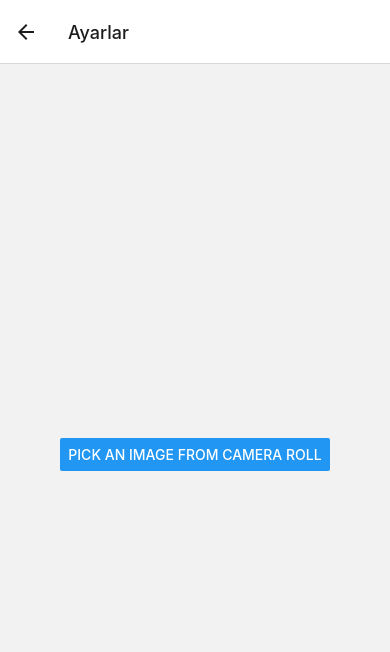
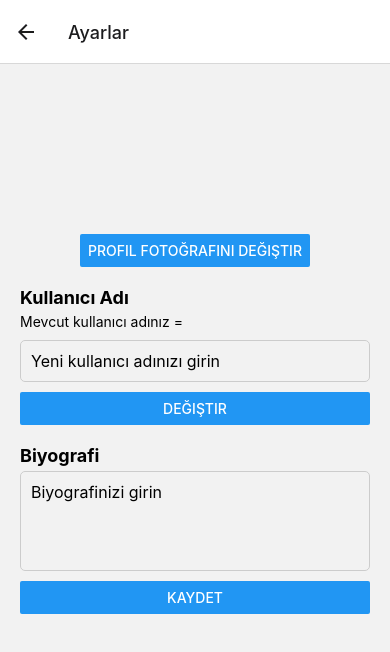
Before and after one commit to beytullah-gn/TaskShare, a React Native app: screen /Ayarlar in a window 390 px wide. Shown: the top 652 px of the page. Built offline with nearby package versions, Linux system fonts and the light colour scheme; no server answers; the database is empty.

Commit message:
Ayarlar ekranı yapıldı, mesajlarım ekranı düzenlendi,bazı iyileştirmeler yapıldı

```diff
--- a/screens/adminScreens/MainScreen.js
+++ b/screens/adminScreens/MainScreen.js
@@ -1,6 +1,6 @@
 import React from 'react';
 import { View, Text, TouchableOpacity, SafeAreaView } from 'react-native';
-import Login, { acType } from '../loginScreen';
+import Login, { acId, acType } from '../loginScreen';
 import Icon from 'react-native-vector-icons/FontAwesome';
 import IonIcons from 'react-native-vector-icons/Ionicons';
 import style from '../style';
@@ -55,7 +55,7 @@ function MainScreen({ navigation }) {
           <TouchableOpacity style={style.touchableStyle}>
             <Text>5</Text>
           </TouchableOpacity>
-          <TouchableOpacity style={style.touchableStyle} onPress={() => console.log(acType)}>
+          <TouchableOpacity style={style.touchableStyle} onPress={() => console.log(acType,acId)}>
             <Text>6</Text>
           </TouchableOpacity>
         </View>
--- a/screens/chatScreen.js
+++ b/screens/chatScreen.js
@@ -1,15 +1,17 @@
 import React, { useState, useEffect } from 'react';
-import { View, Text, StyleSheet, TextInput, TouchableOpacity, FlatList } from 'react-native';
+import { View, Text, StyleSheet, TextInput, TouchableOpacity, FlatList, Image } from 'react-native';
 import { ref, onChildAdded, push, remove, query, orderByChild } from 'firebase/database';
-import { db } from './firebase-config';
+import { db, storage } from './firebase-config';
 import { acId } from './loginScreen';
 import Icon from 'react-native-vector-icons/FontAwesome';
+import { ref as refStorage, getDownloadURL } from 'firebase/storage';
 
 function ChatScreen({ route }) {
   const { userId, username } = route.params; // Alıcı ID'sini ve kullanıcı adını al
 
   const [messages, setMessages] = useState([]); // Mesaj listesi
   const [messageText, setMessageText] = useState(''); // Mesaj metni
+  const [recipientImage, setRecipientImage] = useState(null); // Alıcı profil fotoğrafı
 
   useEffect(() => {
     const messagesRef = query(ref(db, '/messages'), orderByChild('timestamp'));
@@ -21,6 +23,19 @@ function ChatScreen({ route }) {
     });
 
     return () => unsubscribe();
+  }, [userId]);
+
+  useEffect(() => {
+    const fetchRecipientImage = async () => {
+      try {
+        const imageUrl = await getDownloadURL(refStorage(storage,`images/${userId}/profilepicture.jpg`));
+        setRecipientImage(imageUrl);
+      } catch (error) {
+        console.error('Profil fotoğrafı getirme hatası:', error);
+      }
+    };
+
+    fetchRecipientImage();
   }, [userId]);
 
   const sendMessage = () => {
@@ -53,12 +68,17 @@ function ChatScreen({ route }) {
     <View style={styles.container}>
       {/* Başlık alanı */}
       <View style={styles.header}>
-        <Text style={styles.headerText}>Şuna gönder : {username}</Text>
+        {recipientImage ? (
+          <Image source={{ uri: recipientImage }} style={styles.profileImage} />
+        ) : (
+          <Icon name="user" size={40} color="black" style={styles.profileIcon} />
+        )}
+        <Text style={styles.headerText}>{`Şuna gönder: ${username}`}</Text>
       </View>
 
       {/* Mesajlar gösterilecek alan */}
       <FlatList
-        style={{paddingHorizontal:10}}
+        style={{ paddingHorizontal: 10 }}
         data={messages.sort((a, b) => new Date(a.timestamp) - new Date(b.timestamp))} // Tarihsel olarak sıralama
         renderItem={({ item }) => (
           <View style={[
@@ -99,21 +119,34 @@ function ChatScreen({ route }) {
 const styles = StyleSheet.create({
   container: {
     flex: 1,
-
   },
   header: {
+    flexDirection: 'row',
     alignItems: 'center',
     paddingVertical: 10,
-    backgroundColor:'greenyellow',
-    alignItems:'flex-start',
-    marginBottom:20,
-
+    backgroundColor: 'greenyellow',
+    marginBottom: 20,
+    paddingHorizontal: 15,
+  },
+  profileImage: {
+    width: 40,
+    height: 40,
+    borderRadius: 20,
+    marginRight: 10,
+  },
+  profileIcon: {
+    width: 40,
+    height: 40,
+    borderRadius: 20,
+    marginRight: 10,
+    backgroundColor: 'lightgray',
+    textAlign: 'center',
+    textAlignVertical: 'center',
   },
   headerText: {
     fontSize: 18,
     fontWeight: 'bold',
-    paddingHorizontal:15,
-    color:"navy"
+    color: 'navy',
   },
   messageContainer: {
     maxWidth: '80%',
@@ -137,6 +170,7 @@ const styles = StyleSheet.create({
     borderTopWidth: 1,
     borderTopColor: '#ccc',
     paddingVertical: 10,
+    paddingHorizontal: 10,
   },
   input: {
     flex: 1,
--- a/screens/settings.js
+++ b/screens/settings.js
@@ -1,42 +1,246 @@
-import { useState } from 'react';
-import { Button, Image, View, StyleSheet } from 'react-native';
+import React, { useState, useEffect } from 'react';
+import { Button, Image, View, StyleSheet, ActivityIndicator, Text, TouchableOpacity, TextInput, ScrollView } from 'react-native';
 import * as ImagePicker from 'expo-image-picker';
+import { ref as refDB, onValue, update } from 'firebase/database';
+import { storage } from './firebase-config';
+import { ref, getDownloadURL, deleteObject, uploadBytesResumable } from 'firebase/storage';
+import { acId, acName } from './loginScreen';
+import { db } from './firebase-config';
 
 export default function SettingsScreen() {
-  const [image, setImage] = useState(null);
+  const [image, setImage] = useState(null); // Kullanıcının seçtiği veya alınan resmin URI'sini tutar
+  const [isLoading, setIsLoading] = useState(false);
+  const [status, setStatus] = useState('');
+  const [username, setUsername] = useState('');
+  const [bio, setBio] = useState('');
+  const [users, setUsers] = useState([]);
 
+  const getUsers = async () => {
+    const usersRef = refDB(db, '/users');
+    onValue(usersRef, (snapshot) => {
+      const data = snapshot.val();
+      if (data) {
+        const usersArray = Object.keys(data).map(key => ({
+          id: key,
+          ...data[key],
+        }));
+        setUsers(usersArray);
+        console.log(usersArray);
+      }
+    }, (error) => {
+      console.error("Kullanıcı verileri alınamadı: ", error);
+    });
+  }
+
+  // Profil resmini yükleme fonksiyonu
   const pickImage = async () => {
-    // No permissions request is necessary for launching the image library
     let result = await ImagePicker.launchImageLibraryAsync({
-      mediaTypes: ImagePicker.MediaTypeOptions.All,
+      mediaTypes: ImagePicker.MediaTypeOptions.Images,
       allowsEditing: true,
-      aspect: [4, 3],
+      aspect: [1, 1],
       quality: 1,
     });
 
-    console.log(result);
-
-    if (!result.canceled) {
+    if (!result.cancelled) {
       setImage(result.assets[0].uri);
+      uploadImageToStorage(result.assets[0].uri);
     }
   };
 
+  // Resmi Firebase Storage'a yükleme fonksiyonu
+  const uploadImageToStorage = async (uri) => {
+    setIsLoading(true);
+    try {
+      const response = await fetch(uri);
+      if (!response.ok) {
+        throw new Error('Network response was not ok');
+      }
+      const blob = await response.blob();
+      const fileName = `${acId}/profilepicture.jpg`; // acId ile dosya adı oluşturuldu
+      const storageRef = ref(storage, `images/${fileName}`);
+
+      // Eğer aynı isimde bir dosya varsa sil
+      const existingImageRef = ref(storage, `images/${fileName}`);
+      const existingImageSnapshot = await getDownloadURL(existingImageRef).catch(() => null);
+      if (existingImageSnapshot) {
+        await deleteObject(existingImageRef);
+      }
+
+      const uploadTask = uploadBytesResumable(storageRef, blob);
+
+      uploadTask.on('state_changed',
+        (snapshot) => {
+          // Yükleme ilerlemesi burada takip edilebilir
+        },
+        (error) => {
+          console.error(error);
+          setIsLoading(false);
+          setStatus('Bir hata oluştu');
+        },
+        async () => {
+          setIsLoading(false);
+          setStatus('Resim başarıyla yüklendi');
+
+          // İndirme URL'sini al ve kullanıcı arayüzünü güncelle
+          const downloadURL = await getDownloadURL(uploadTask.snapshot.ref);
+          console.log('İndirme URL\'si:', downloadURL);
+          setImage(downloadURL); // İndirme URL'si ile resim state'ini güncelle
+        }
+      );
+    } catch (error) {
+      console.error('Yükleme başarısız oldu:', error.message);
+      setIsLoading(false);
+      setStatus('Yükleme başarısız oldu');
+    }
+  };
+
+  // Kullanıcı adını güncelleme fonksiyonu
+  const updateUsername = async () => {
+    // Kullanıcıyı bul
+    const currentUser = users.find(u => u.id === acId);
+
+    // Eğer kullanıcı id 1 ise işlem yapma
+    if (currentUser && currentUser.id === '1') {
+      alert('Bu hesabın kullanıcı adı değiştirilemez!');
+      return;
+    }
+
+    // Yeni kullanıcı adı
+    const newUsername = username.trim();
+
+    // Eğer yeni kullanıcı adı boş ise işlem yapma
+    if (!newUsername) {
+      alert('Lütfen geçerli bir kullanıcı adı girin!');
+      return;
+    }
+
+    // Eğer aynı kullanıcı adına sahip bir hesap varsa işlem yapma
+    const existingUser = users.find(u => u.username.toLowerCase() === newUsername.toLowerCase());
+    if (existingUser && existingUser.id !== acId) {
+      alert('Bu kullanıcı adı zaten kullanılıyor!');
+      return;
+    }
+
+    // Firebase'de kullanıcı adını güncelle
+    try {
+      const usernameRef = refDB(db, `/users/${acId}`);
+      update(usernameRef, { username: username });
+      setUsername(''); // Kullanıcı adı alanını temizle
+      alert('Kullanıcı adı başarıyla güncellendi!');
+    } catch (error) {
+      console.error('Kullanıcı adı güncelleme hatası:', error.message);
+      alert('Kullanıcı adı güncelleme sırasında bir hata oluştu!');
+    }
+  };
+
+  // Biyografiyi güncelleme fonksiyonu
+  const updateBio = () => {
+    // Biyografi güncelleme işlemi burada gerçekleştirilecek
+    console.log('Biyografi güncellendi:', bio);
+  };
+
+  // Bileşen yüklendiğinde mevcut profil resmini getir (useEffect)
+  useEffect(() => {
+    const getProfilePicture = async () => {
+      const fileName = `${acId}/profilepicture.jpg`;
+      const storageRef = ref(storage, `images/${fileName}`);
+
+      try {
+        const downloadURL = await getDownloadURL(storageRef);
+        setImage(downloadURL); // Bulunduğunda resim state'ini güncelle
+      } catch (error) {
+        console.log('Profil resmi bulunamadı:', error);
+        // Profil resmi bulunamazsa default resmi kullan
+        const defaultStorageRef = ref(storage, '/default/profilepicture.jpg');
+        const defaultDownloadURL = await getDownloadURL(defaultStorageRef);
+        setImage(defaultDownloadURL);
+      }
+    };
+
+    getUsers();
+    getProfilePicture();
+  }, []);
+
   return (
-    <View style={styles.container}>
-      <Button title="Pick an image from camera roll" onPress={pickImage} />
-      {image && <Image source={{ uri: image }} style={styles.image} />}
-    </View>
+    <ScrollView contentContainerStyle={styles.container}>
+      {isLoading && <ActivityIndicator size="large" style={styles.loadingIndicator} />}
+
+      <View style={styles.profileSection}>
+        {image && <Image source={{ uri: image }} style={styles.image} />}
+        <Button title="Profil Fotoğrafını Değiştir" onPress={pickImage} />
+      </View>
+
+      <View style={styles.section}>
+        <Text style={styles.sectionTitle}>Kullanıcı Adı</Text>
+        <Text style={styles.currentUsername}>Mevcut kullanıcı adınız = {acName}</Text>
+        <TextInput
+          style={styles.input}
+          placeholder="Yeni kullanıcı adınızı girin"
+          value={username}
+          onChangeText={setUsername}
+        />
+        <Button title="Değiştir" onPress={updateUsername} />
+      </View>
+
+      <View style={styles.section}>
+        <Text style={styles.sectionTitle}>Biyografi</Text>
+        <TextInput
+          style={[styles.input, { height: 100 }]}
+          multiline
+          placeholder="Biyografinizi girin"
+          value={bio}
+          onChangeText={setBio}
+        />
+        <Button title="Kaydet" onPress={updateBio} />
+      </View>
+
+      {status !== '' && <Text>{status}</Text>}
+    </ScrollView>
   );
 }
 
 const styles = StyleSheet.create({
   container: {
-    flex: 1,
+    flexGrow: 1,
     alignItems: 'center',
     justifyContent: 'center',
+    paddingHorizontal: 20,
+    paddingBottom: 40,
+  },
+  profileSection: {
+    alignItems: 'center',
+    marginBottom: 20,
   },
   image: {
     width: 200,
     height: 200,
+    borderRadius: 100,
+    marginBottom: 10,
+  },
+  section: {
+    marginBottom: 20,
+    width: '100%',
+  },
+  sectionTitle: {
+    fontSize: 18,
+    fontWeight: 'bold',
+    marginBottom: 5,
+  },
+  currentUsername: {
+    marginBottom: 10,
+  },
+  input: {
+    borderWidth: 1,
+    borderColor: '#ccc',
+    padding: 10,
+    marginBottom: 10,
+    borderRadius: 5,
+    fontSize: 16,
+  },
+  loadingIndicator: {
+    position: 'absolute',
+    zIndex: 5,
+    width: '100%',
+    height: '100%',
   },
 });
--- a/screens/workerScreens/mainScreenWorker.js
+++ b/screens/workerScreens/mainScreenWorker.js
@@ -64,7 +64,7 @@ function MainScreenWorker({ navigation }) {
         <TouchableOpacity style={style.touchableStyle}>
           <Icon name="circle-o" size={20} color="black" />
         </TouchableOpacity>
-        <TouchableOpacity style={style.touchableStyle}>
+        <TouchableOpacity style={style.touchableStyle} onPress={() => navigation.navigate('Ayarlar')}>
           <IonIcons name="settings" size={20} color="black" />
         </TouchableOpacity>
       </View>
--- a/screens/workerScreens/myMessagesWorker.js
+++ b/screens/workerScreens/myMessagesWorker.js
@@ -1,15 +1,17 @@
 import React, { useEffect, useState } from 'react';
-import { View, Text, StyleSheet, TouchableOpacity, Modal, Button, FlatList } from 'react-native';
+import { View, Text, StyleSheet, TouchableOpacity, Modal, Button, FlatList, Image } from 'react-native';
 import { FontAwesome } from '@expo/vector-icons';
 import { ref, onValue, off } from 'firebase/database';
-import { db } from '../firebase-config';
+import { db, storage } from '../firebase-config';
 import { acId, acType } from '../loginScreen';
 import Icon from 'react-native-vector-icons/FontAwesome';
+import { ref as refStorage, getDownloadURL } from 'firebase/storage';
 
 function MyMessagesWorker({ navigation }) {
   const [modalVisible, setModalVisible] = useState(false);
   const [users, setUsers] = useState([]);
   const [conversations, setConversations] = useState([]);
+  const [images, setImages] = useState({});
 
   useEffect(() => {
     const fetchUsers = () => {
@@ -23,7 +25,6 @@ function MyMessagesWorker({ navigation }) {
           }));
           setUsers(usersArray.filter(user => user.id !== acId));
         }
-
       });
     };
 
@@ -63,6 +64,25 @@ function MyMessagesWorker({ navigation }) {
     };
   }, [users]);
 
+  useEffect(() => {
+    const fetchProfileImages = async () => {
+      const imageUrls = {};
+      await Promise.all(users.map(async user => {
+        try {
+          const imageUrl = await getDownloadURL(refStorage(storage, `images/${user.id}/profilepicture.jpg`));
+          imageUrls[user.id] = imageUrl;
+        } catch (error) {
+          console.log(`Profil fotoğrafı bulunamayan kullanıcı için varsayılan fotoğraf kullanılıyor: ${user.id}`);
+          imageUrls[user.id] = await getDownloadURL(refStorage(storage, '/default/profilepicture.jpg'));
+        }
+      }));
+      setImages(imageUrls);
+    };
+
+    fetchProfileImages();
+
+  }, [users]);
+
   const openModal = () => {
     setModalVisible(true);
   };
@@ -76,17 +96,23 @@ function MyMessagesWorker({ navigation }) {
     navigation.navigate('Sohbet', { userId, username });
   };
 
-
   const isAdmin = acType === 'Admin';
 
   const renderItem = ({ item }) => (
     <TouchableOpacity style={styles.userItem} onPress={() => navigateToChat(item.id, item.username)}>
-      <Text style={styles.userName}>{item.username.toUpperCase()}</Text>
+      {images[item.id] ? (
+        <Image source={{ uri: images[item.id] }} style={styles.profileImage} />
+      ) : (
+        <Icon name="user" size={40} color="black" />
+      )}
+      <View style={styles.userTextContainer}>
+        <Text style={styles.userName}>{item.username.toUpperCase()}</Text>
+
+      </View>
     </TouchableOpacity>
   );
 
   const handleAdminAction = () => {
-    // Admin butonu için işlemler buraya eklenebilir
     console.log('Admin butonu tıklandı');
     navigation.navigate('Şifre Talepleri');
   };
@@ -94,7 +120,7 @@ function MyMessagesWorker({ navigation }) {
   return (
     <View style={styles.container}>
       <FlatList
-        style={{width:'100%',padding:10}}
+        style={{ width: '100%', padding: 10 }}
         data={conversations}
         keyExtractor={item => item.id}
         renderItem={renderItem}
@@ -127,7 +153,15 @@ function MyMessagesWorker({ navigation }) {
                   style={styles.userItem}
                   onPress={() => navigateToChat(item.id)}
                 >
-                  <Text style={styles.modalUserName}>{item.username.toUpperCase()}</Text>
+                  <View style={styles.userTextContainer}>
+                    {images[item.id] ? (
+                      <Image source={{ uri: images[item.id] }} style={styles.profileImage} />
+                      ) : (
+                      <Icon name="user" size={40} color="black" />
+                    )}
+                    <Text style={styles.modalUserName}>{item.username.toUpperCase()}</Text>
+
+                  </View>
                 </TouchableOpacity>
               )}
             />
@@ -148,8 +182,8 @@ const styles = StyleSheet.create({
   addButton: {
     position: 'absolute',
     bottom: 20,
-    right: '50%', // Ekranın ortasında
-    transform: [{ translateX: 30 }], // Sağa kaydırma
+    right: '50%',
+    transform: [{ translateX: 30 }],
     backgroundColor: 'blue',
     width: 60,
     height: 60,
@@ -161,7 +195,7 @@ const styles = StyleSheet.create({
   adminButton: {
     position: 'absolute',
     bottom: 20,
-    right: 20, // En sağ alt köşe
+    right: 20,
     backgroundColor: 'green',
     paddingVertical: 10,
     paddingHorizontal: 20,
@@ -203,23 +237,45 @@ const styles = StyleSheet.create({
   },
   modalUserName: {
     fontSize: 18,
+    paddingHorizontal: 20,
     fontWeight: 'bold',
     textAlign: 'left',
   },
   userItem: {
+    flexDirection: 'row',
+    alignItems: 'center',
     width: '100%',
     padding: 10,
     borderBottomWidth: 1,
     borderBottomColor: 'gray',
   },
+  userTextContainer: {
+    alignItems:'center',
+    width:'80%',
+    marginLeft: 10,
+    flexDirection:'row',
+  },
   userName: {
     fontSize: 18,
+    paddingHorizontal: 20,
     fontWeight: 'bold',
     textAlign: 'left',
   },
+  userId: {
+    fontSize: 12,
+    color: 'gray',
+  },
   flatListContainer: {
-    flexGrow: 1,  // Ekran boyunca genişlemesini sağlamak için flexGrow kullanın
+    flexGrow: 1,
   },
+  profileImage: {
+    width: 80,
+    height: 80,
+    borderRadius: 40,
+    borderWidth: 1,
+    borderColor: 'gray',
+  },
+
 });
 
 export default MyMessagesWorker;
```
Also changed, not shown: screens/firebase-config.js (+5 -4 lines).
